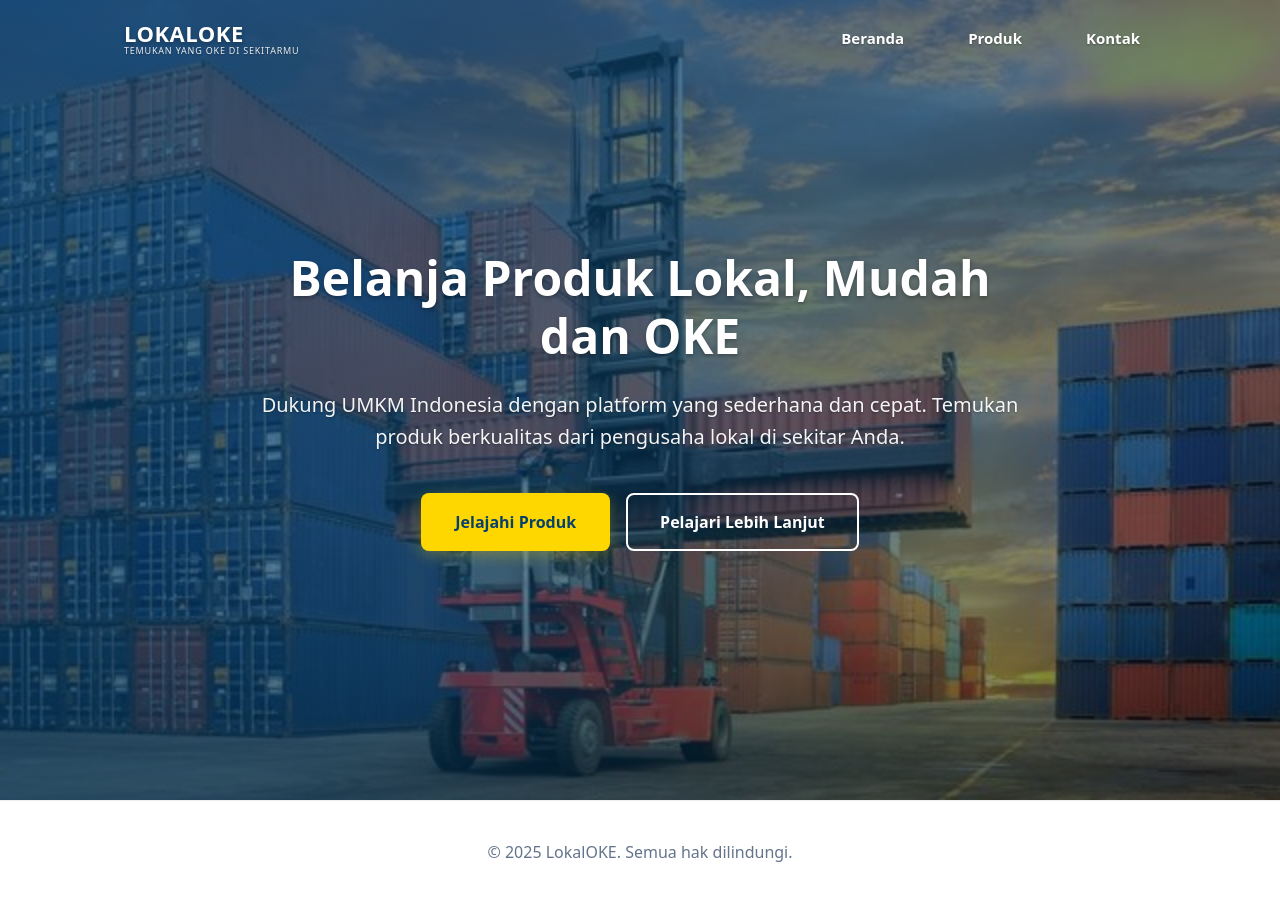
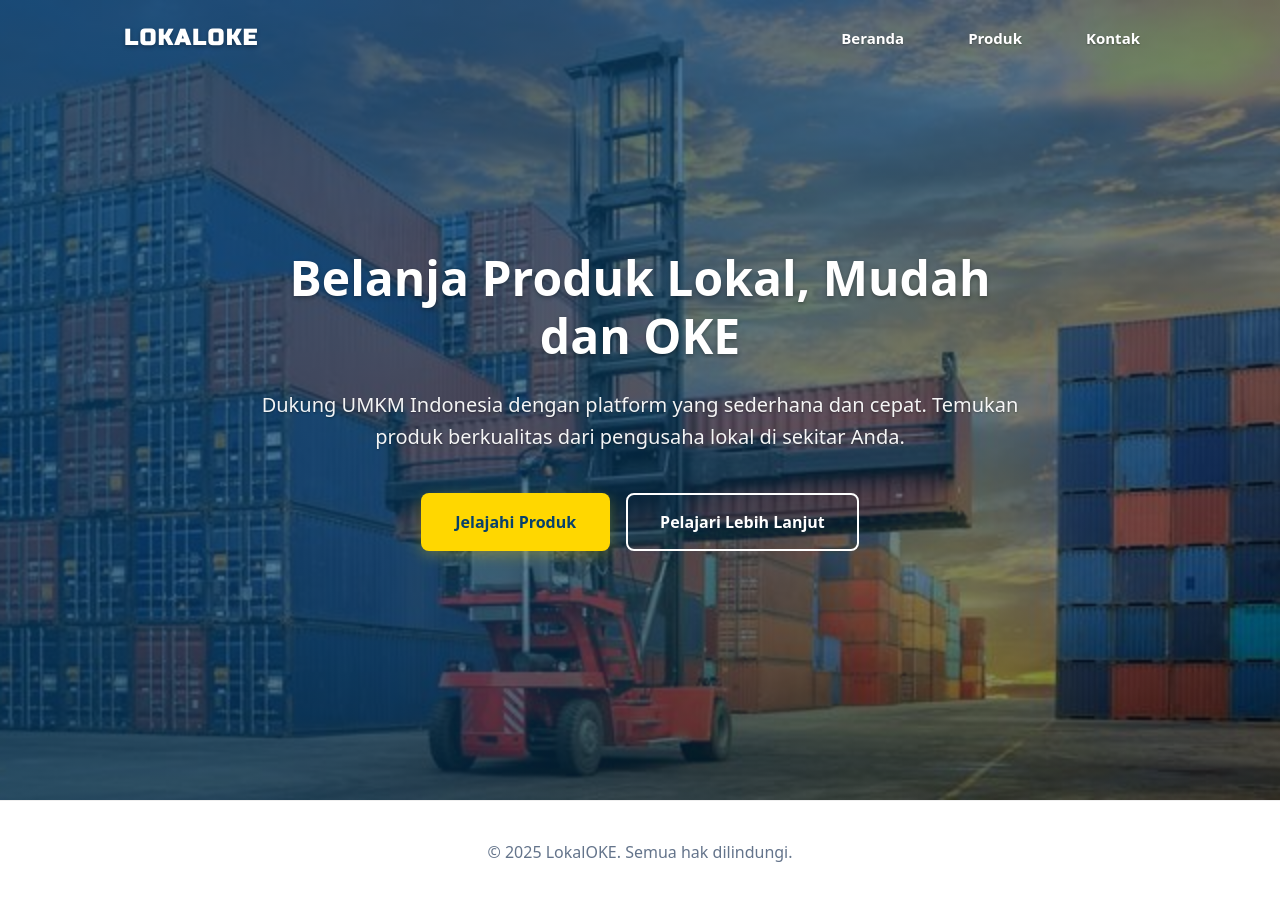
Before and after one commit to Gzaa19/LokalOKE, a React (Vite) app: page / in a window 1280 px wide. Shown: the top 900 px of the page. Built offline with nearby package versions, Linux system fonts and the light colour scheme.

Commit message:
susunan fix

```diff
--- a/index.html
+++ b/index.html
@@ -4,6 +4,9 @@
     <meta charset="UTF-8" />
     <link rel="icon" type="image/svg+xml" href="/vite.svg" />
     <meta name="viewport" content="width=device-width, initial-scale=1.0" />
+    <link rel="preconnect" href="https://fonts.googleapis.com">
+    <link rel="preconnect" href="https://fonts.gstatic.com" crossorigin>
+    <link href="https://fonts.googleapis.com/css2?family=Russo+One&display=swap" rel="stylesheet">
     <title>lokaloke</title>
   </head>
   <body>
--- a/src/App.jsx
+++ b/src/App.jsx
@@ -1,7 +1,7 @@
 import './global.css'
-import Navbar from './component/navbar'
-import Hero from './component/hero'
-import Footer from './component/footer'
+import Navbar from './component/layouts/navbar'
+import Hero from './component/home/hero'
+import Footer from './component/layouts/footer'
 
 function App() {
   return (
--- a/src/component/hero.jsx
+++ b/src/component/home/hero.jsx
@@ -1,4 +1,4 @@
-import umkmBg from '../assets/hero.jpg';
+import umkmBg from '../../assets/hero.jpg';
 
 export default function Hero() {
   return (
--- a/src/component/navbar.jsx
+++ b/src/component/layouts/navbar.jsx
@@ -20,7 +20,6 @@
           <div className="logo-container">
             <div className="logo-text">
               <span className="brand-name">LOKALOKE</span>
-              <span className="brand-tagline">TEMUKAN YANG OKE DI SEKITARMU</span>
             </div>
           </div>
         </div>
--- a/src/global.css
+++ b/src/global.css
@@ -36,7 +36,6 @@
   flex: 1;
 }
 
-/* Navbar */
 .navbar {
   position: fixed;
   top: 0;
@@ -56,7 +55,6 @@
   box-shadow: 0 2px 20px rgba(0,0,0,0.1);
 }
 
-/* Fallback untuk browser yang tidak mendukung backdrop-filter */
 @supports not (backdrop-filter: blur(8px)) {
   .navbar.scrolled {
     background: rgba(255,255,255,0.98);
@@ -88,10 +86,11 @@
 }
 
 .brand-name {
+  font-family: 'Russo One', sans-serif;
   font-size: 22px;
-  font-weight: 800;
+  font-weight: 700;
   color: white;
-  letter-spacing: 0.5px;
+  letter-spacing: 2px;
   text-shadow: 0 2px 4px rgba(0,0,0,0.3);
   transition: all 0.3s ease;
 }
@@ -103,11 +102,12 @@
 }
 
 .brand-tagline {
+  font-family: 'Russo One', sans-serif;
   font-size: 9px;
-  font-weight: 500;
+  font-weight: 400;
   color: rgba(255,255,255,0.9);
   text-transform: uppercase;
-  letter-spacing: 0.8px;
+  letter-spacing: 2px;
   margin-top: 2px;
   text-shadow: 0 1px 2px rgba(0,0,0,0.3);
   transition: all 0.3s ease;
```
Also changed, not shown: src/component/layouts/footer.jsx (renamed from src/component/footer.jsx), src/component/layouts/searchbar.jsx (added), src/component/umkm/photogallery.jsx (added), src/component/umkm/umkmcard.jsx (added), src/component/umkm/umkmlist.jsx (added), src/pages/detailpages.jsx (added), src/pages/homepages.jsx (added).
